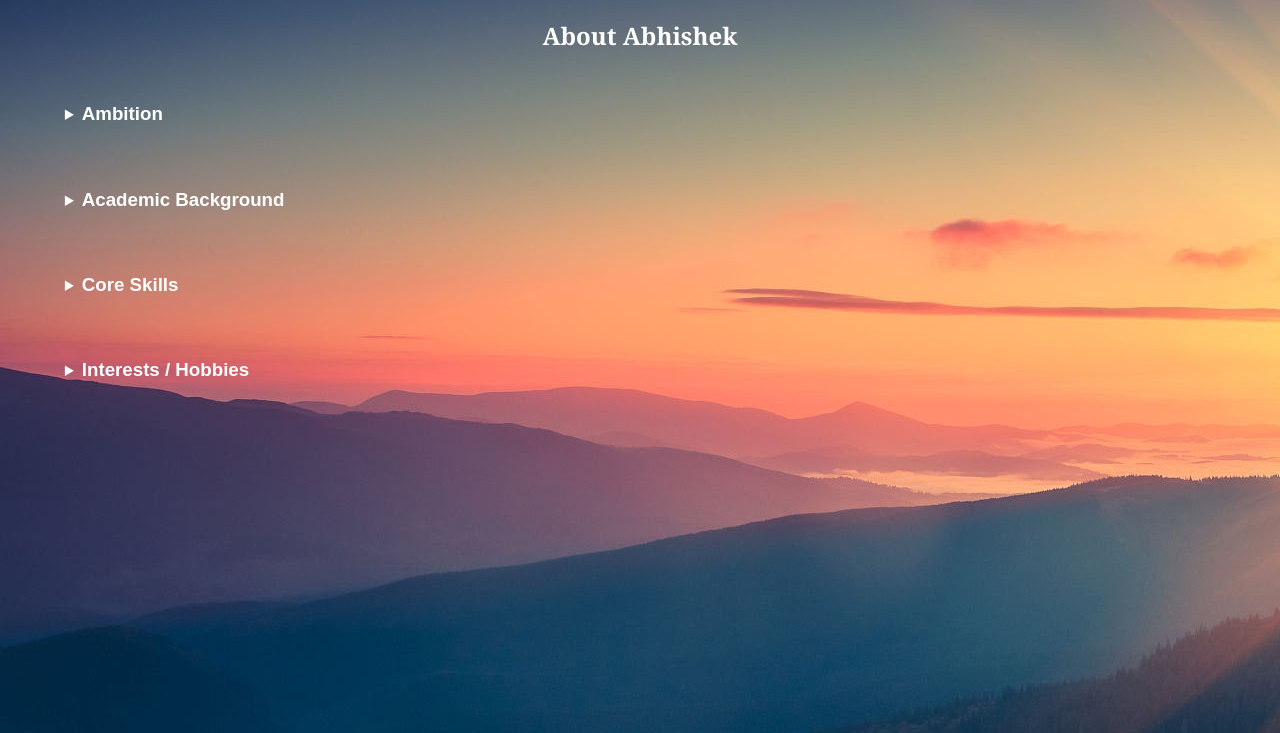
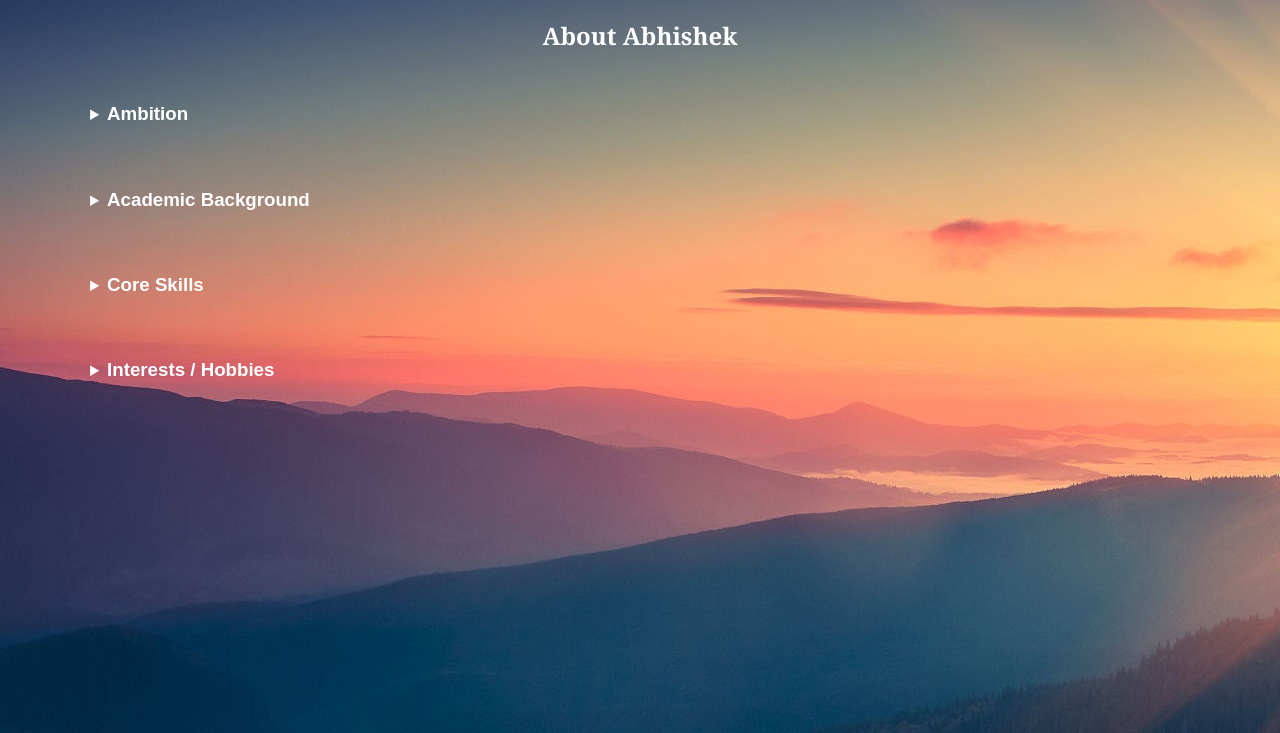
Before and after one commit to bumblebee02/port, a plain HTML site: page index.html in a window 1280 px wide. Shown: the part 67-800 px from the top of the page. Drawn offline with Linux system fonts and the light colour scheme.

Commit message:
Update st.css

```diff
--- a/st.css
+++ b/st.css
@@ -24,8 +24,7 @@ details{
 
 	width: 50%;
 	display:block;
-	/*float: left;*/
-	margin-left: 2%;
+	margin-left: 4%;
 }
 #xy{
 	text-align: left;
```
